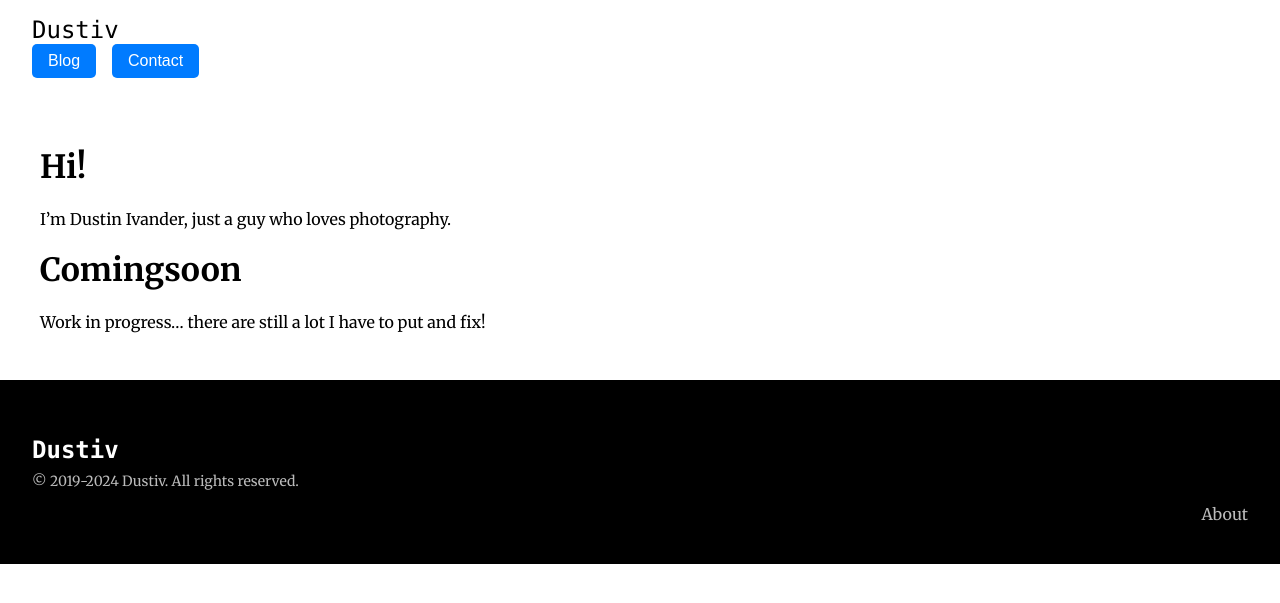
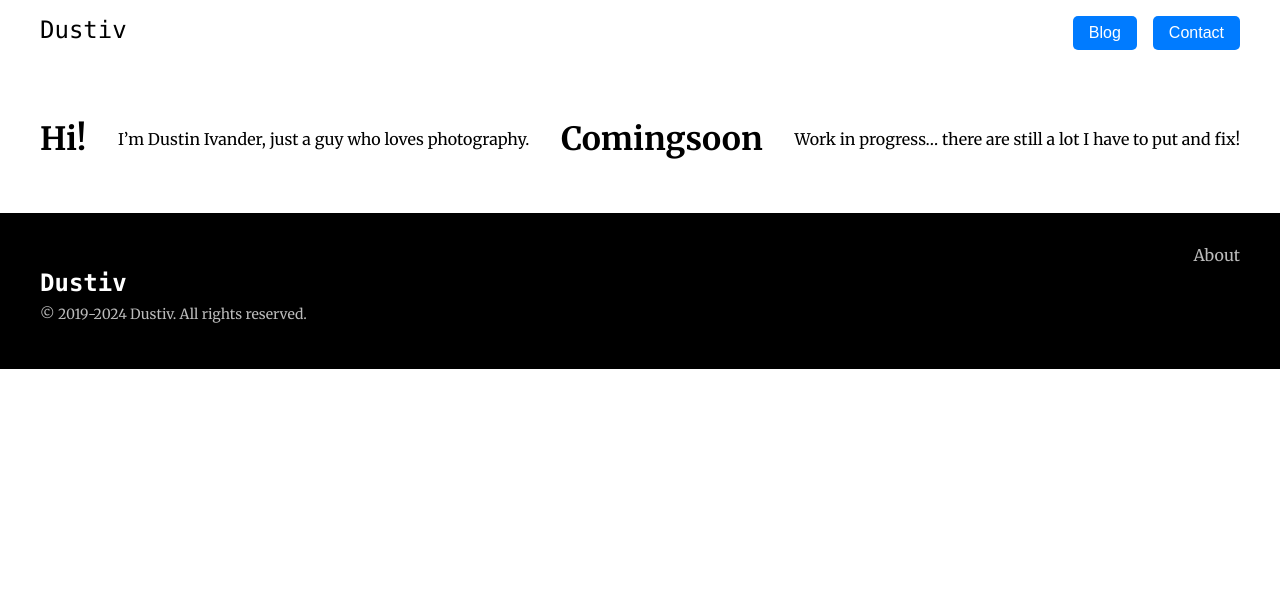
Before and after one commit to dustivndr/dustivndr.github.io, a Jekyll site: the page built from index.md, in a window 1280 px wide. Shown: the top 603 px of the page. Built offline with Jekyll 4.4.1, drawn with Linux system fonts in a browser that asks for light colours.

Commit message:
alignment change

```diff
--- a/assets/main.css
+++ b/assets/main.css
@@ -2,20 +2,29 @@
     font-family: 'Merriweather', serif;
     margin: 0;
     padding: 0;
-    box-sizing: border-box;
 }
 
 /* HEADER */
+
 .site-header {
     background-color: #fff;
     color: #000;
-    padding: 1rem 2em;
+    padding: 1rem 2rem;
     display: flex;
     align-items: center;
     justify-content: space-between;
     position: sticky;
     top: 0;
     z-index: 1000;
+}
+
+.container {
+    max-width: 1200px;
+    margin: 0 auto;
+    display: flex;
+    align-items: center;
+    justify-content: space-between;
+    width: 100%;
 }
 
 .site-name .logo {
@@ -44,18 +53,32 @@
     background: #0056b3;
 }
 
-/* MAIN PART */
+/* THE MAIN PART */
+
 main {
     max-width: 1200px;
     margin: 0 auto;
-    padding: 2em;
+    padding: 2rem;
+    display: flex;
+    align-items: center;
+    justify-content: space-between;
+    width: 100%;
 }
 
 /* FOOTER */
+
 .site-footer {
     background-color: #000;
     color: #fff;
-    padding: 2em;
+    padding: 2rem;
+}
+
+.container {
+    max-width: 1200px;
+    margin: 0 auto;
+    display: flex;
+    justify-content: space-between;
+    align-items: flex-start;
 }
 
 .footer-left {
```
